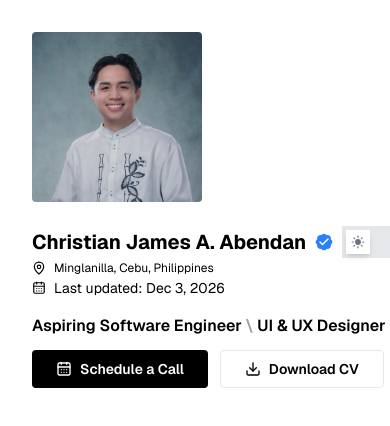
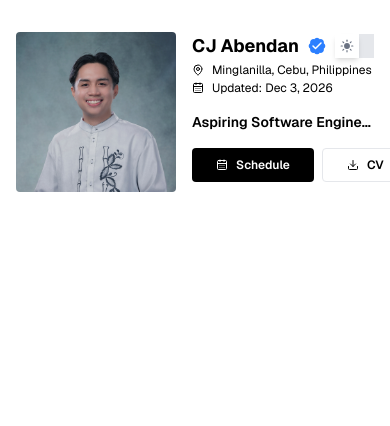
Before and after one commit to cjabendan/cj-dev, a Next.js app: page / in a window 390 px wide. Shown: the top 426 px of the page. Built offline with nearby package versions, Linux system fonts and the light colour scheme.

Commit message:
modify: improved layout and responsiveness

```diff
--- a/app/page.tsx
+++ b/app/page.tsx
@@ -1,10 +1,13 @@
+
 import ProfileHeader from "@/components/ProfileHeader";
+
 
 export default function Portfolio() {
   return (
     <main className="animate-fade-in">
-      <div className="max-w-4xl mx-auto px-8 py-8">
+      <div className="max-w-4xl mx-auto px-4 py-8">
         <ProfileHeader />
+
       </div>
     </main>
   );
--- a/components/ProfileHeader.tsx
+++ b/components/ProfileHeader.tsx
@@ -28,13 +28,13 @@ export default function ProfileHeader() {
 
   return (
     <section className="mb-8 animate-fade-in">
-      <div className="flex flex-col sm:flex-row md:items-center items-start gap-6">
+      <div className="flex  md:items-center max-[600px]:gap-4 gap-6">
         {/* Avatar */}
         <Image
           src="/images/Pfp.png"
           alt="Christian James Abendan"
-          width={170}
-          height={170}
+          width={160}
+          height={160}
           loading="eager"
           className="rounded-sm object-cover bg-gray-200 dark:bg-gray-800"
         />
@@ -42,7 +42,10 @@ export default function ProfileHeader() {
           {/* Content */}
           <div className="flex items-center justify-between gap-2">
             <div className="flex items-center gap-2">
-              <h1 className="text-xl sm:text-2xl font-bold truncate">
+              <h1 className="max-[600px]:block hidden text-lg font-bold truncate">
+                CJ Abendan
+              </h1>
+              <h1 className="max-[600px]:hidden block text-xl font-bold truncate">
                 Christian James A. Abendan
               </h1>
               <div className="relative">
@@ -59,12 +62,12 @@ export default function ProfileHeader() {
             {/* Theme Toggle */}
             <button
               onClick={() => setTheme(theme === "dark" ? "light" : "dark")}
-              className="relative flex items-center w-16 h-8 bg-gray-200 dark:bg-gray-700 p-1 transition-colors duration-300 focus:outline-none shrink-0"
+              className="relative inline-flex h-6 w-12 items-center transition-colors duration-300 ease-in-out focus:outline-none focus:ring-2 focus:ring-blue-500 focus:ring-offset-2 bg-gray-200 dark:bg-gray-700"
               aria-label="Toggle Theme"
             >
               <div
-                className={`absolute w-6 h-6 bg-white shadow-md transform transition-transform duration-300 flex items-center justify-center ${
-                  theme === "dark" ? "translate-x-8" : "translate-x-0"
+                className={`absolute w-6 h-6 bg-white shadow-md transform transition-transform duration-300 ease-in-out flex items-center justify-center ${
+                  theme === "dark" ? "translate-x-6" : "translate-x-0"
                 }`}
               >
                 {theme === "dark" ? (
@@ -75,32 +78,34 @@ export default function ProfileHeader() {
               </div>
             </button>
           </div>
-          <div className="flex flex-wrap items-center gap-x-4 mb-0">
-            <p className="text-xs text-foreground/70 mt-0.5 flex items-center gap-1 truncate">
-              <MapPin size={14} className="mr-1" /> Minglanilla, Cebu,
-              Philippines
+          <div className="flex flex-col md:flex-row gap-x-4 mb-0">
+            <p className=" max-[600px]:text-xs text-sm text-foreground/70 mt-0.5 flex items-center gap-1 truncate">
+              <MapPin size={12} className="mr-1 shrink-0" />
+              Minglanilla, Cebu, Philippines
             </p>
             <span className="text-gray-300 hidden md:block">|</span>
-            <span className="text-sm text-foreground/70 mt-0.5 flex items-center gap-1 truncate">
-              <CalendarDays size={14} className="mr-1" />
-              Last updated: {lastUpdated}
+            <span className="max-[600px]:text-xs text-sm text-foreground/70 mt-0.5 flex items-center gap-1 truncate">
+              <CalendarDays size={12} className="mr-1" />
+              Updated: {lastUpdated}
             </span>
           </div>
-          <div className="flex items-center justify-between mt-4 md:mt-2">
-            <p className="text-base sm:text-lg font-semibold truncate">
+          <div className="flex items-center justify-between max-[600px]:mt-4 mt-2">
+            <p className="max-[600px]:text-sm text-lg font-semibold truncate">
               Aspiring Software Engineer
               <span className="text-gray-400"> \ </span>
-              UI & UX Designer
+              Developer
             </p>
           </div>
           {/* Action Buttons */}
-          <div className="space-y-2 mt-3 md:mt-4">
-            <div className="flex gap-3">
-              <button className="flex items-center gap-2 bg-black dark:bg-white text-white dark:text-black px-6 py-2 rounded-sm text-sm font-semibold hover:opacity-90 transition">
-                <CalendarDays size={16} /> Schedule a Call
+          <div className="space-y-2 mt-3 max-[500px]:mt-4">
+            <div className="flex gap-2">
+              <button className="flex items-center gap-1 bg-black dark:bg-white text-white dark:text-black px-3 max-[460px]:px-6 py-2 rounded-sm max-[430px]:text-xs text-sm font-semibold hover:opacity-90 transition-all duration-200 hover:-translate-y-0.5">
+                <CalendarDays size={12} className="mr-1" />
+                Schedule<span className="block max-[460px]:hidden">a Call</span>
               </button>
-              <button className="flex items-center gap-2 border border-gray-200 dark:border-gray-700 bg-white dark:bg-gray-900 px-6 py-2 rounded-sm text-sm font-semibold hover:bg-gray-50 dark:hover:bg-gray-800 transition text-black dark:text-white">
-                <Download size={16} /> Download CV
+              <button className="flex items-center gap-2 border border-gray-200 dark:border-gray-700 bg-white dark:bg-gray-900 px-3 max-[460px]:px-6 py-2 rounded-sm max-[430px]:text-xs text-sm font-semibold hover:bg-gray-50 dark:hover:bg-gray-800 transition-all duration-200 hover:-translate-y-0.5 text-black dark:text-white">
+                <Download size={12} />
+                <span className="block max-[505px]:hidden">Download </span>CV
               </button>
             </div>
           </div>
```
